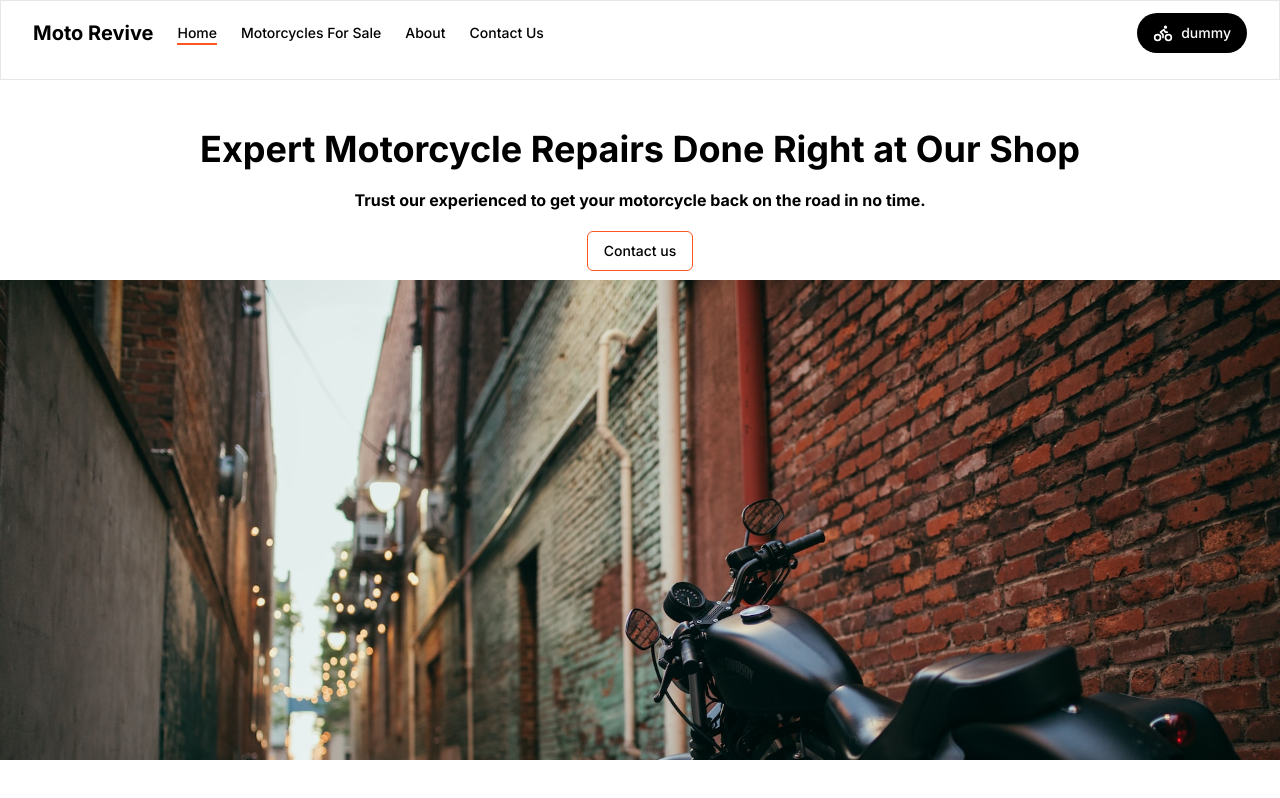
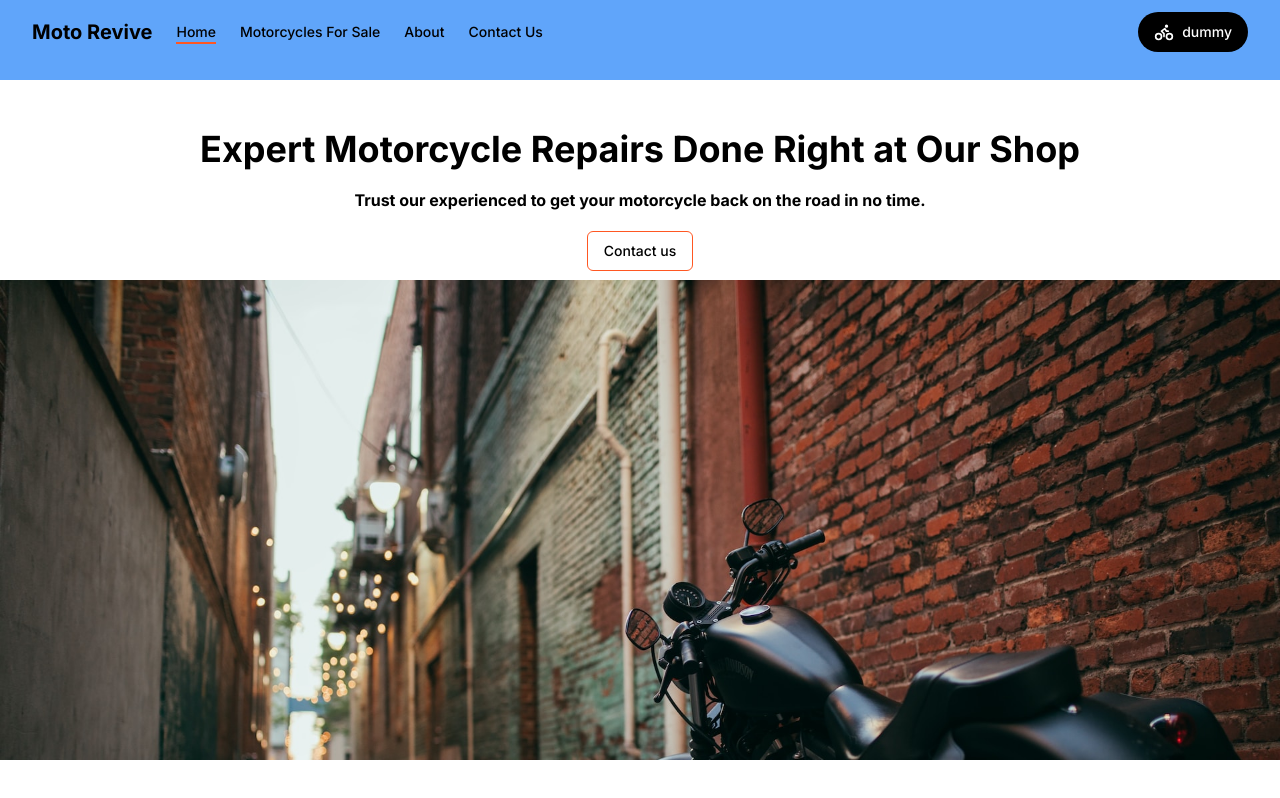
Before and after one commit to Captain-Leftovers/motorcycle-repair-shop, a Next.js app: page / in a window 1280 px wide. Built offline with nearby package versions, Linux system fonts and the light colour scheme.

Commit message:
fixing snap layout

```diff
--- a/src/app/(routes)/(home)/page.tsx
+++ b/src/app/(routes)/(home)/page.tsx
@@ -6,7 +6,7 @@ import Navbar from '@/components/Navbar'
 
 export default function Home() {
 	return (
-		<main className="relative snap-y snap-mandatory overflow-auto scroll-pt-20">
+		<main className="relative h-screen snap-y snap-mandatory overflow-auto bg-blue-400 z-50">
 			<Navbar />
 			<HeroHeaderSection />
 			<FeatureSection />
--- a/src/app/layout.tsx
+++ b/src/app/layout.tsx
@@ -17,7 +17,7 @@ export default function RootLayout({
 }) {
   return (
     <html lang="en">
-      <body className={cn(" flex flex-col h-screen overflow-y-scroll scroll-smooth" ,inter.className)}>
+      <body className={cn(" scroll-smooth" ,inter.className)}>
         {children}
         </body>
     </html>
--- a/src/components/Navbar.tsx
+++ b/src/components/Navbar.tsx
@@ -8,7 +8,7 @@ export const revalidate = 0
 export default async function Navbar() {
 
 	return (
-		<div className="z-50 backdrop-filter sticky top-0 h-20 border">
+		<div className="z-50 backdrop-filter sticky top-0 h-20">
 			<Container>
 				<div className="relative px-4 sm:px-6 lg:px-8 flex h-16 items-center">
 					<Link href="/" className="ml-4 flex lg:ml-0 gap-x-2">
--- a/src/components/ui/Container.tsx
+++ b/src/components/ui/Container.tsx
@@ -3,5 +3,5 @@ type ContainerProps = {
 }
 
 export default function Container({ children }: ContainerProps) {
-	return <div className="mx-auto max-w-7xl">{children}</div>
+	return <div className="mx-auto h-full max-w-7xl">{children}</div>
 }
```
